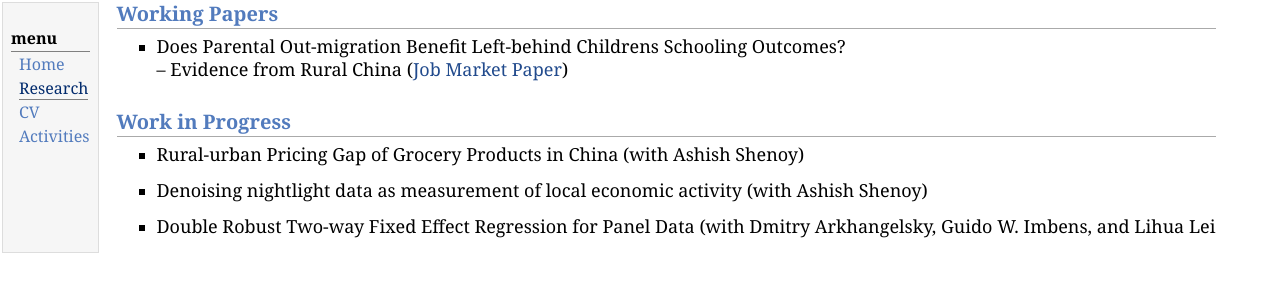
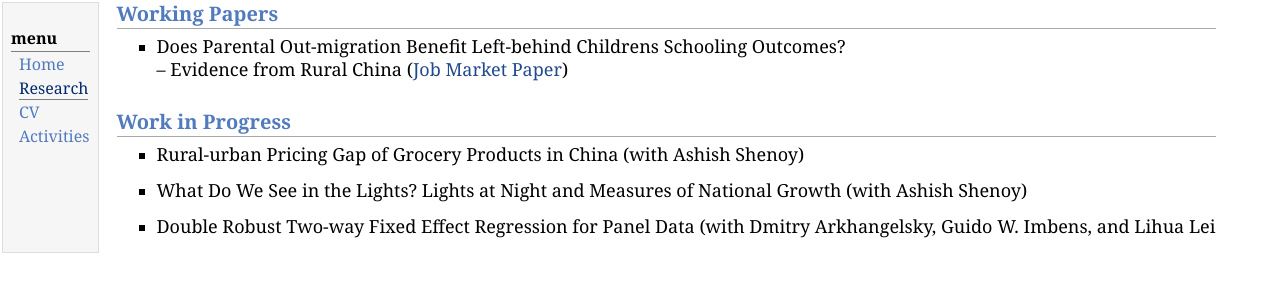
Before and after one commit to xiaomanluo/xiaomanluo.github.io, a plain HTML site: page research.html in a window 1280 px wide. Drawn offline with Linux system fonts and the light colour scheme.

Commit message:
new update Thu Nov 19 19:19:16 PST 2020

```diff
--- a/research.html
+++ b/research.html
@@ -30,7 +30,7 @@
 </li>
 </ul>
 <ul>
-<li><p>Denoising nightlight data as measurement of local economic activity (with Ashish Shenoy)</p>
+<li><p>What Do We See in the Lights? Lights at Night and Measures of National Growth (with Ashish Shenoy)</p>
 </li>
 </ul>
 <ul>
```
